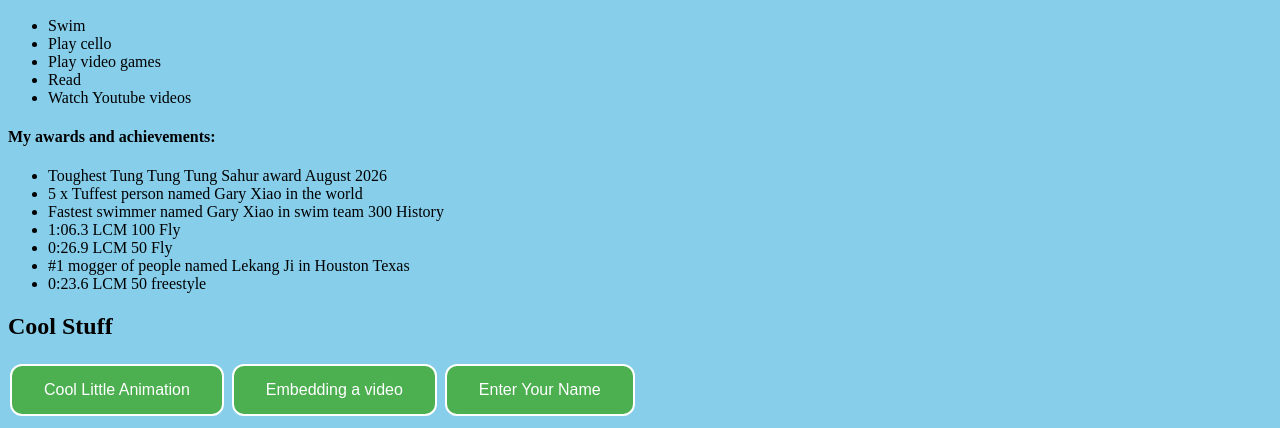
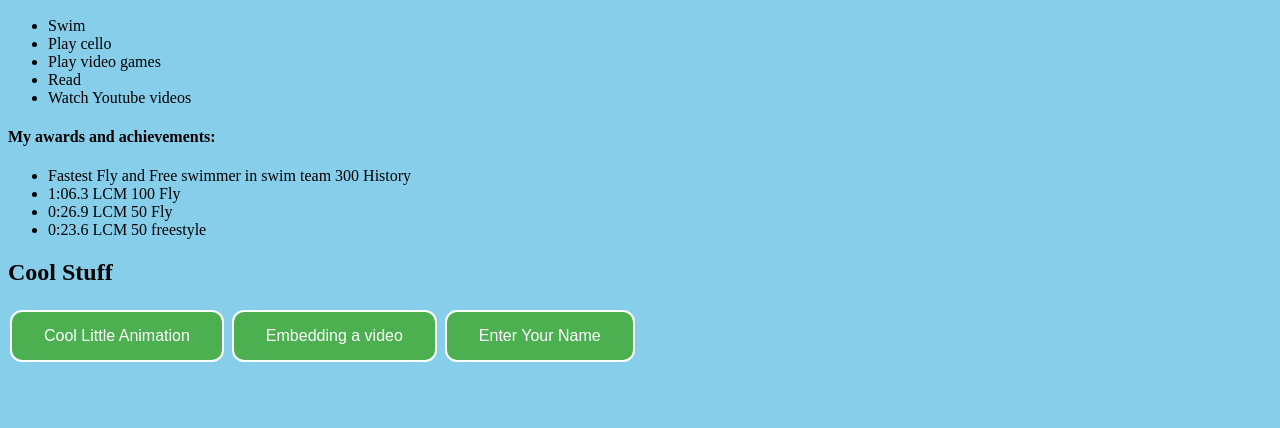
Before and after one commit to garythegreat96/My-homepage, a website: page index.html in a window 1280 px wide. Shown: the part 434-862 px from the top of the page. After the commit the page ends 808 px from the top, so only its background shows below. Drawn offline with Linux system fonts and the light colour scheme.

Commit message:
Update awards and achievements in index.html
Removed outdated awards and achievements, updated swimmer title.

```diff
--- a/index.html
+++ b/index.html
@@ -19,12 +19,9 @@
         </ul>
         <h4>My awards and achievements:</h4>
         <ul>
-            <li>Toughest Tung Tung Tung Sahur award August 2026</li>
-            <li> 5 x Tuffest person named Gary Xiao in the world</li>
-            <li>Fastest swimmer named Gary Xiao in swim team 300 History</li>
+            <li>Fastest Fly and Free swimmer in swim team 300 History</li>
             <li>1:06.3 LCM 100 Fly</li>
             <li>0:26.9 LCM 50 Fly</li>
-            <li>#1 mogger of people named Lekang Ji in Houston Texas</li>
             <li>0:23.6 LCM 50 freestyle</li>
         </ul>
         <h2 id="cool-stuff">Cool Stuff</h2>
```
